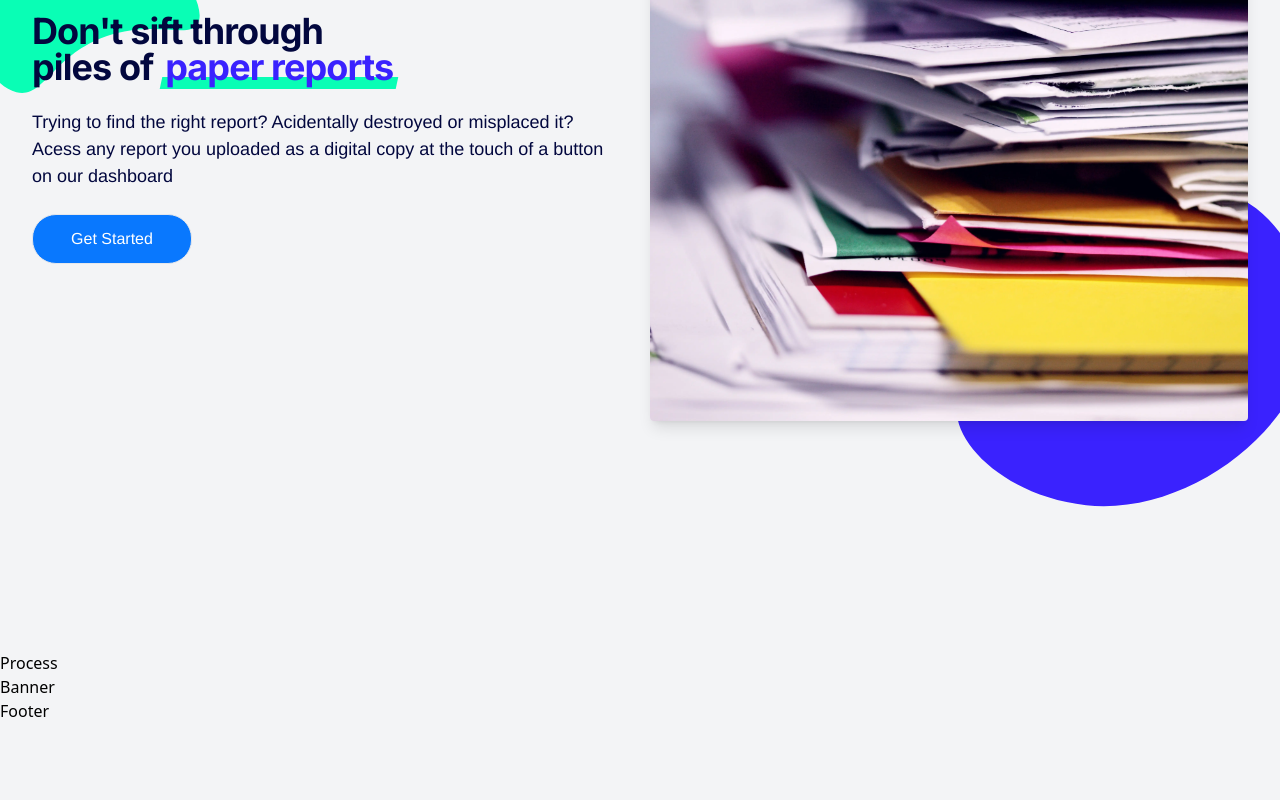
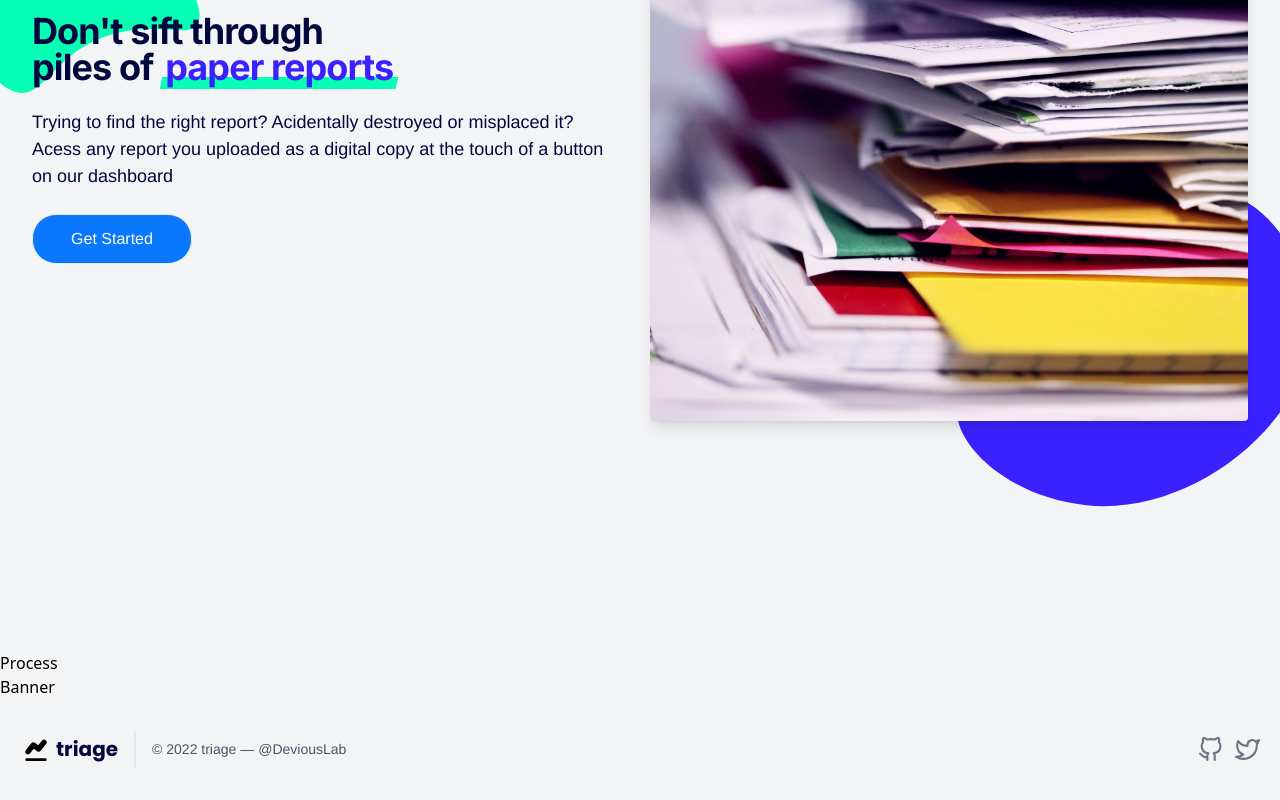
Before and after one commit to DeviousLab/blood-test-tracker, a Next.js app in the folder frontend/: page / in a window 1280 px wide. Shown: the part 2145-2945 px from the top of the page. Before the commit the page ends 2868 px from the top, so only its background shows below. Built offline with nearby package versions, Linux system fonts and the light colour scheme.

Commit message:
feat: created draft Footer component
Signed-off-by: DeviousLab <deviouslab@gmail.com>

```diff
--- a/frontend/src/components/landing-site/Footer.tsx
+++ b/frontend/src/components/landing-site/Footer.tsx
@@ -1,5 +1,60 @@
+/* eslint-disable tailwindcss/no-custom-classname */
+import { FiGithub, FiTwitter } from 'react-icons/fi';
+
+import Logo from '../../assets/images/temp-logo.svg';
+
 const Footer = () => {
-
-  return <div>Footer</div>
-}
+  return (
+    <footer className="text-gray-600">
+      <div className="container mx-auto flex flex-col items-center px-5 py-8 sm:flex-row">
+        <a
+          className="flex items-center justify-center font-medium text-gray-900 md:justify-start"
+          href="/"
+          aria-label="triage"
+          title="triage"
+        >
+          <img
+            className="w-8 cursor-pointer"
+            src={Logo.src}
+            alt="triage logo"
+          />
+          <span className="ml-1 font-Poppins text-xl text-logo">triage</span>
+        </a>
+        <p className="mt-4 font-Arimo text-sm text-gray-600 sm:ml-4 sm:mt-0 sm:border-l-2 sm:border-gray-200 sm:py-2 sm:pl-4">
+          &copy; 2022 triage —
+          <a
+            href="https://deviouslab.dev"
+            className="ml-1"
+            rel="noopener noreferrer"
+            target="_blank"
+          >
+            @DeviousLab
+          </a>
+        </p>
+        <span className="mt-4 inline-flex justify-center sm:ml-auto sm:mt-0 sm:justify-start">
+          <a
+            className="cursor-pointer text-gray-500"
+            href="https://github.com/DeviousLab"
+            target="_blank"
+            rel="noreferrer"
+            aria-label="GitHub social link"
+            title="GitHub social link"
+          >
+            <FiGithub size={25} />
+          </a>
+          <a
+            className="ml-3 cursor-pointer text-gray-500"
+            href="https://twitter.com/DeviousLab"
+            target="_blank"
+            rel="noreferrer"
+            aria-label="Twitter social link"
+            title="Twitter social link"
+          >
+            <FiTwitter size={25} />
+          </a>
+        </span>
+      </div>
+    </footer>
+  );
+};
 export default Footer;
```
